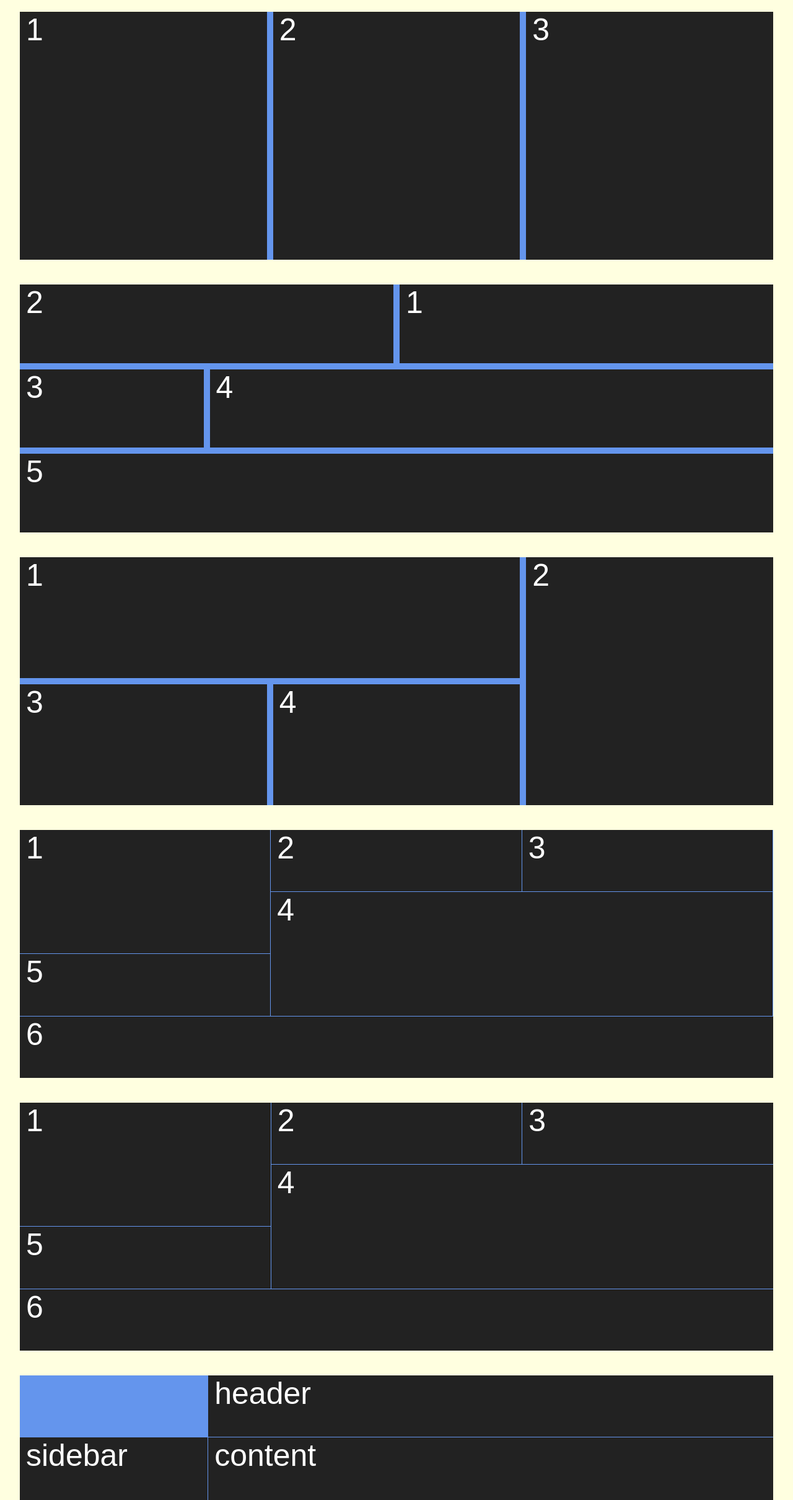
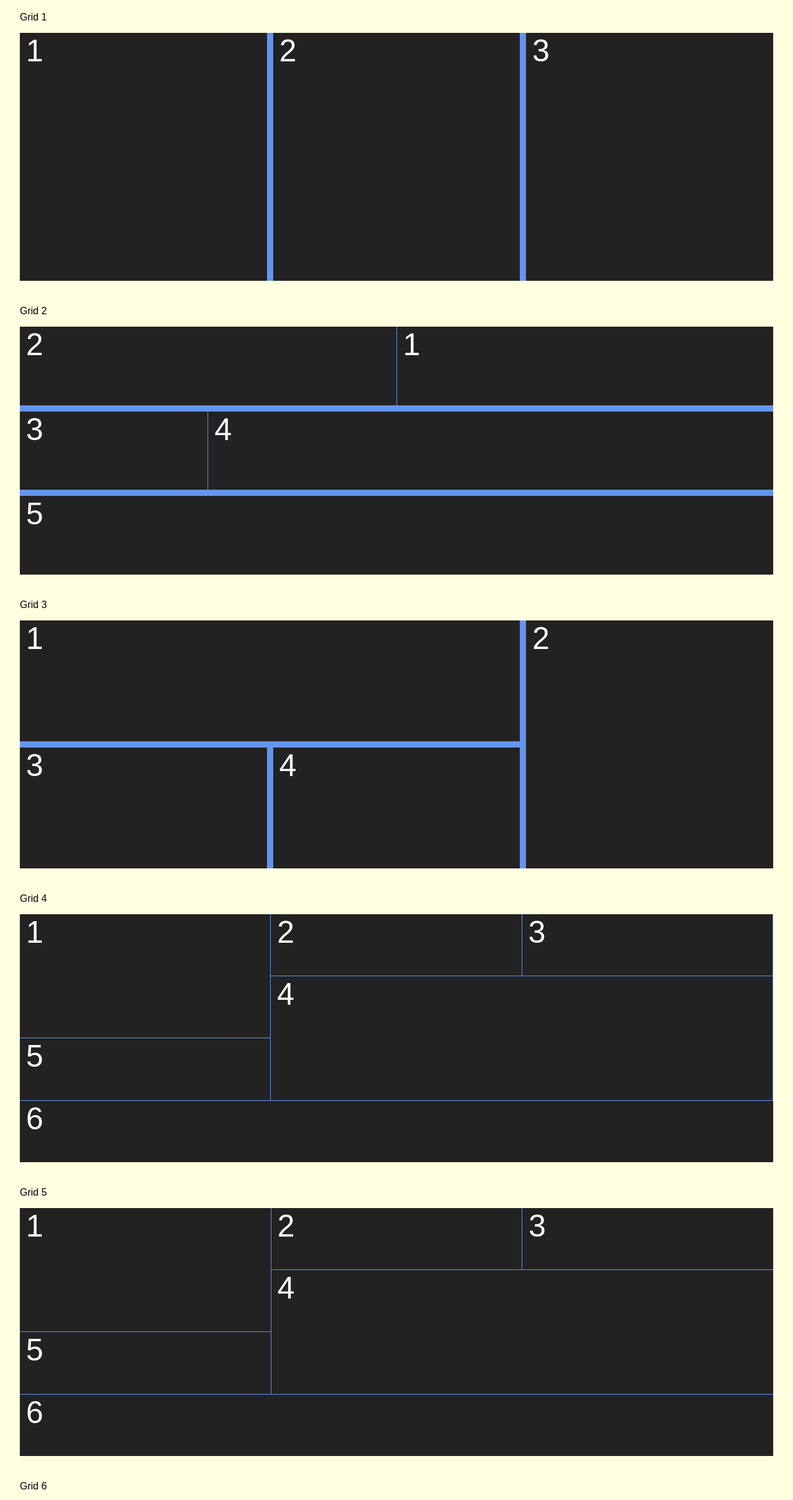
Before and after one commit to tpotapchik/css-grid-test, a website: page index.html in a window 1280 px wide. Shown: the part 61-2481 px from the top of the page at 62% size. Drawn offline with nearby package versions, Linux system fonts and the light colour scheme; files that its build step writes are made by us from their sources.

Commit message:
finished gulp

```diff
--- a/gulpfile.js
+++ b/gulpfile.js
@@ -18,7 +18,7 @@ gulp.task("style", function () {
         .pipe(less())
         .pipe(postcss([
             autoprefixer({
-                // grid: true,
+                grid: true,
                 browsers: [
                     "last 2 versions"
                 ]
@@ -28,7 +28,6 @@ gulp.task("style", function () {
             })
         ]))
 
-        // .pipe(gulp.dest("build/css"))
         .pipe(minify())
         .pipe(rename("style.min.css"))
         .pipe(gulp.dest("build/css"))
@@ -63,9 +62,6 @@ gulp.task("refresh", function (done) {
 
 gulp.task("copy", function () {
     return gulp.src([
-        // "fonts/**/*.{woff,woff2}",
-        // "img/**",
-        // "js/**",
         "*.html"
     ], {
         base: "."
--- a/index.html
+++ b/index.html
@@ -10,12 +10,14 @@
 <div class="wrapper">
     <h1>hello Grid</h1>
 
+    <p>Grid 1</p>
     <div class="grid grid--1">
         <div class="grid__item grid__item--1">1</div>
         <div class="grid__item grid__item--2">2</div>
         <div class="grid__item grid__item--3">3</div>
     </div>
 
+    <p>Grid 2</p>
     <div class="grid grid--2">
         <div class="grid__item grid__item--1">1</div>
         <div class="grid__item grid__item--2">2</div>
@@ -24,6 +26,7 @@
         <div class="grid__item grid__item--5">5</div>
     </div>
 
+    <p>Grid 3</p>
     <div class="grid grid--3">
         <div class="grid__item grid__item--1">1</div>
         <div class="grid__item grid__item--2">2</div>
@@ -31,6 +34,7 @@
         <div class="grid__item grid__item--4">4</div>
     </div>
 
+    <p>Grid 4</p>
     <div class="grid grid--4">
         <div class="grid__item grid__item--1">1</div>
         <div class="grid__item grid__item--2">2</div>
@@ -40,6 +44,7 @@
         <div class="grid__item grid__item--6">6</div>
     </div>
 
+    <p>Grid 5</p>
     <div class="grid grid--5">
         <div class="grid__item grid__item--1">1</div>
         <div class="grid__item grid__item--2">2</div>
@@ -49,6 +54,7 @@
         <div class="grid__item grid__item--6">6</div>
     </div>
 
+    <p>Grid 6</p>
     <div class="grid grid--6">
         <div class="grid__item grid__item--1">header</div>
         <div class="grid__item grid__item--2">sidebar</div>
@@ -56,6 +62,7 @@
         <div class="grid__item grid__item--4">footer</div>
     </div>
 
+    <p>Grid 7</p>
     <div class="grid grid--7">
         <div class="grid__item grid__item--1">1</div>
         <div class="grid__item grid__item--2">2</div>
@@ -64,6 +71,7 @@
         <div class="grid__item grid__item--5">5</div>
     </div>
 
+    <p>Grid 8</p>
     <div class="grid grid--8">
         <div class="grid__item grid__item--1">1</div>
         <div class="grid__item grid__item--2">2</div>
@@ -76,6 +84,7 @@
         <div class="grid__item grid__item--9">9</div>
     </div>
 
+    <p>Grid 9</p>
     <div class="grid grid--9">
         <div class="grid__item">1</div>
         <div class="grid__item">2</div>
@@ -87,6 +96,7 @@
         <div class="grid__item">6</div>
     </div>
 
+    <p>Grid 10</p>
     <div class="grid grid--10">
         <div class="grid__item grid__item--1">1</div>
         <div class="grid__item grid__item--2">2</div>
--- a/less/layout.less
+++ b/less/layout.less
@@ -31,12 +31,19 @@ body
     grid-template-columns: 1fr 1fr 1fr;
     grid-gap:              10px;
     grid-template-rows:    1fr;
+    grid-template-areas: "a a a";
+
+    .grid__item {
+        grid-template-area: a;
+    }
+
 }
 
 .grid--2
 {
     grid-template-columns: 1fr 1fr 1fr 1fr;
-    grid-gap:              10px;
+    grid-column-gap:       1px;
+    grid-row-gap:          10px;
 
     .grid__item--1
     {
@@ -117,6 +124,15 @@ body
     grid-template-columns: 1fr 1fr 1fr;
     grid-template-rows:    1fr 1fr 1fr 1fr;
     grid-gap:              1px;
+    grid-template-areas:   "a a a"
+                           "a a a"
+                           "a a a"
+                           "a a a";
+
+    .grid__item
+    {
+        grid-template-area: a;
+    }
 
     .grid__item--1
     {
```
Lines whose indentation alone changed are shown as unchanged.
